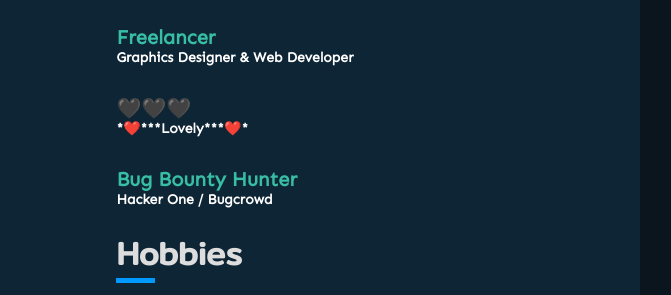
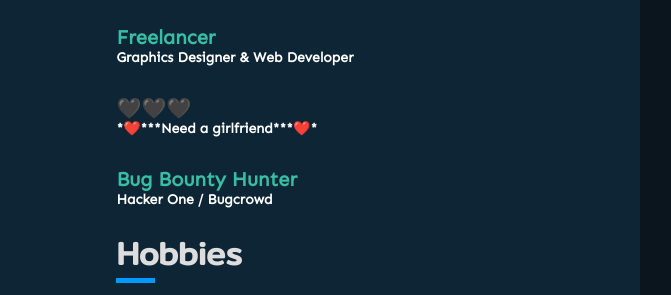
Before and after one commit to kyaw-zin-aung/k24.github.io, a plain HTML site: page index.html in a window 1280 px wide. Shown: the part 1150-1445 px from the top of the page, 512-1183 px from the left. Drawn offline with nearby package versions, Linux system fonts and the light colour scheme.

Commit message:
Update index.html

```diff
--- a/index.html
+++ b/index.html
@@ -1733,7 +1733,7 @@ pre {
           <h4>Freelancer</h4>
           <h5>Graphics Designer & Web Developer</h5>
           <h4>🖤🖤🖤</h4>
-          <h5>*❤️***Lovely***❤️*</h5>
+          <h5>*❤️***Need a girlfriend***❤️*</h5>
           <h4>Bug Bounty Hunter</h4>
           <h5>Hacker One / Bugcrowd</h5>
 
```
